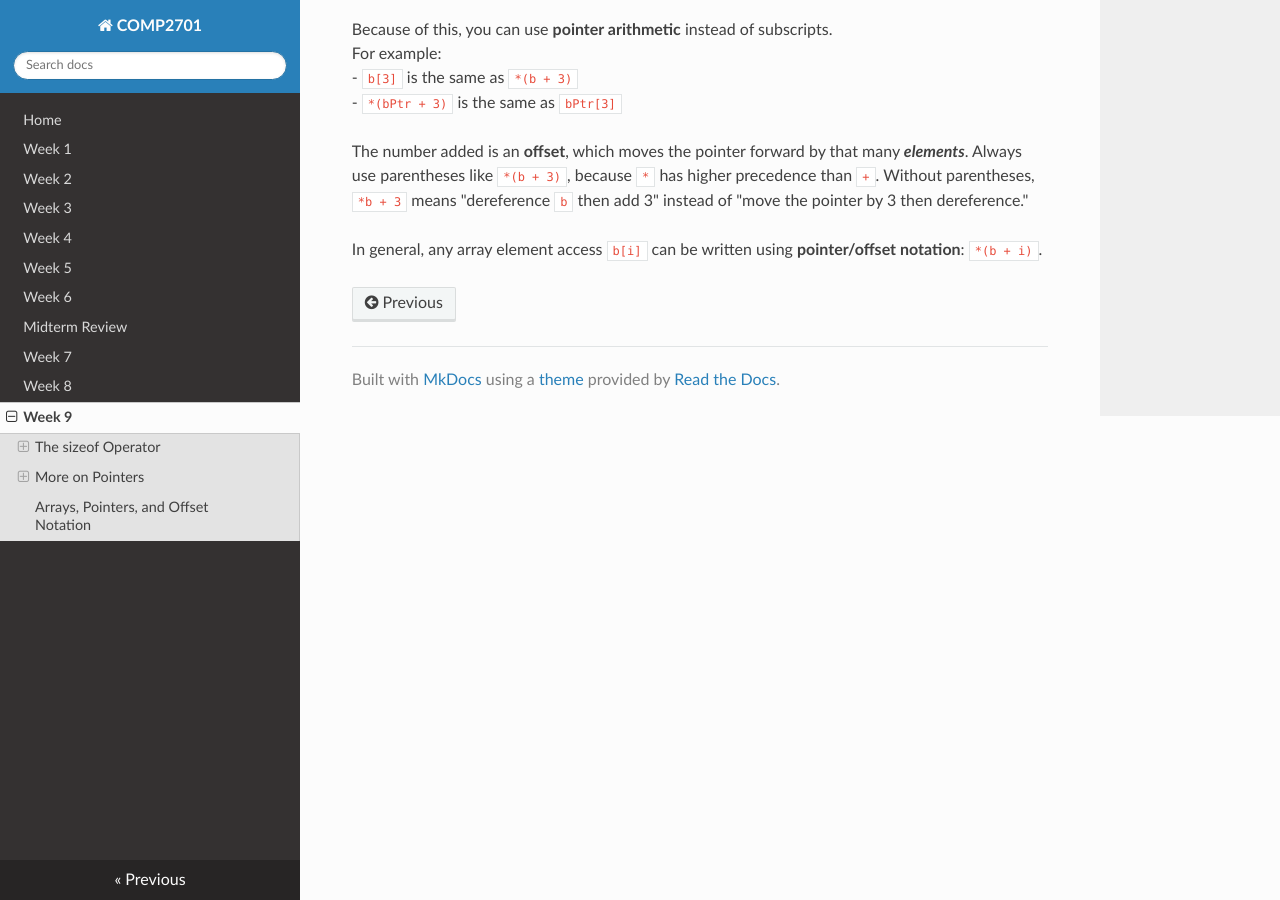
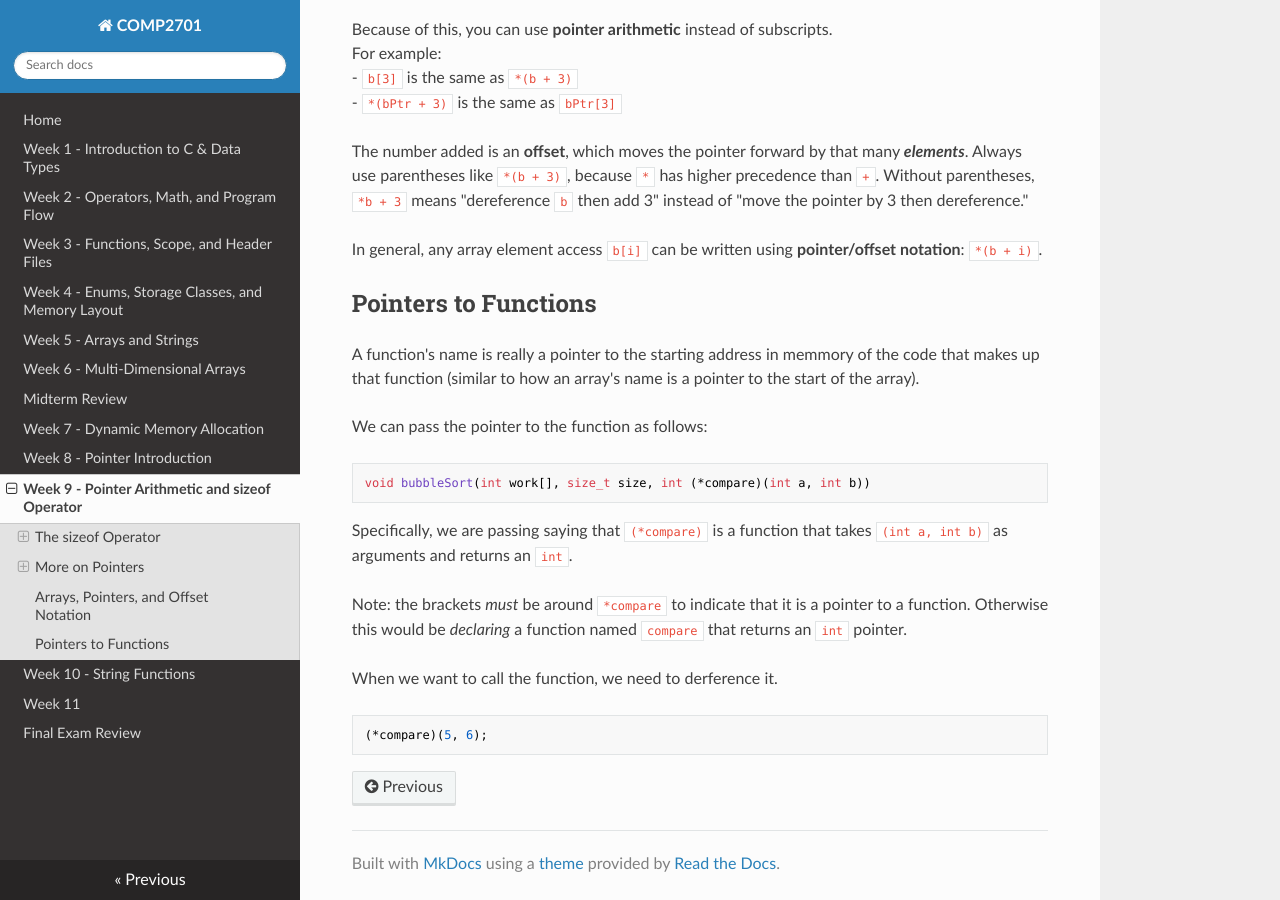
Before and after one commit to gdoyle87/COMP2701, an MkDocs documentation site: the page built from docs/wk_nine.md, in a window 1280 px wide and 900 px high, scrolled down 3014 px. Built offline with MkDocs 1.6.1, drawn with Linux system fonts in a browser that asks for light colours; nearby versions of some CDN libraries; some of the changed text lies outside the part shown.

````diff
--- a/docs/wk_nine.md
+++ b/docs/wk_nine.md
@@ -137,3 +137,26 @@
 
 In general, any array element access `b[i]` can be written using **pointer/offset
 notation**: `*(b + i)`.
+
+## Pointers to Functions
+
+A function's name is really a pointer to the starting address in memmory of the
+code that makes up that function (similar to how an array's name is a pointer to
+the start of the array).
+
+We can pass the pointer to the function as follows:
+```c
+void bubbleSort(int work[], size_t size, int (*compare)(int a, int b))
+```
+
+Specifically, we are passing saying that `(*compare)` is a function that takes
+`(int a, int b)` as arguments and returns an `int`.
+
+Note: the brackets *must* be around `*compare` to indicate that it is a pointer
+to a function. Otherwise this would be *declaring* a function named `compare` that
+returns an `int` pointer.
+
+When we want to call the function, we need to derference it.
+```c
+(*compare)(5, 6);
+```
--- a/mkdocs.yml
+++ b/mkdocs.yml
@@ -2,16 +2,19 @@
 site_url: https://gdoyle87.github.io/COMP2701/
 nav:
   - Home: index.md
-  - Week 1: wk_one.md
-  - Week 2: wk_two.md
-  - Week 3: wk_three.md
-  - Week 4: wk_four.md
-  - Week 5: wk_five.md
-  - Week 6: wk_six.md
+  - Week 1 - Introduction to C & Data Types: wk_one.md
+  - Week 2 - Operators, Math, and Program Flow: wk_two.md
+  - Week 3 - Functions, Scope, and Header Files: wk_three.md
+  - Week 4 - Enums, Storage Classes, and Memory Layout: wk_four.md
+  - Week 5 - Arrays and Strings: wk_five.md
+  - Week 6 - Multi-Dimensional Arrays: wk_six.md
   - Midterm Review: midterm.md
-  - Week 7: wk_seven.md
-  - Week 8: wk_eight.md
-  - Week 9: wk_nine.md
+  - Week 7 - Dynamic Memory Allocation: wk_seven.md
+  - Week 8 - Pointer Introduction: wk_eight.md
+  - Week 9 - Pointer Arithmetic and sizeof Operator: wk_nine.md
+  - Week 10 - String Functions: wk_ten.md
+  - Week 11: wk_eleven.md
+  - Final Exam Review: final.md
 
 theme: readthedocs
 markdown_extensions:
````
Also changed, not shown: docs/index.md (+4 -0 lines).
